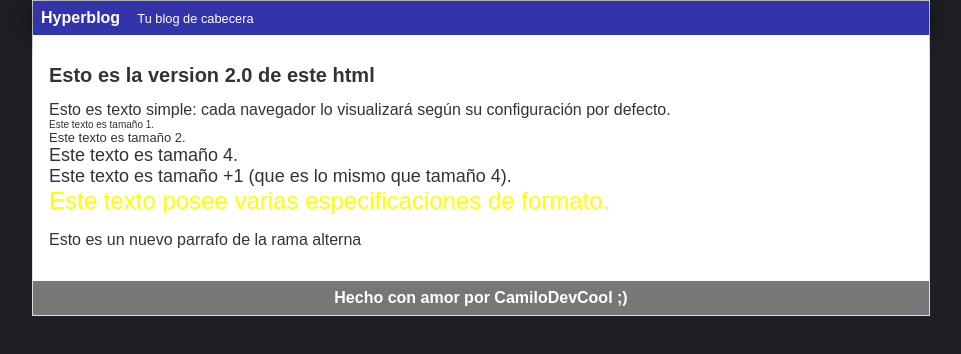
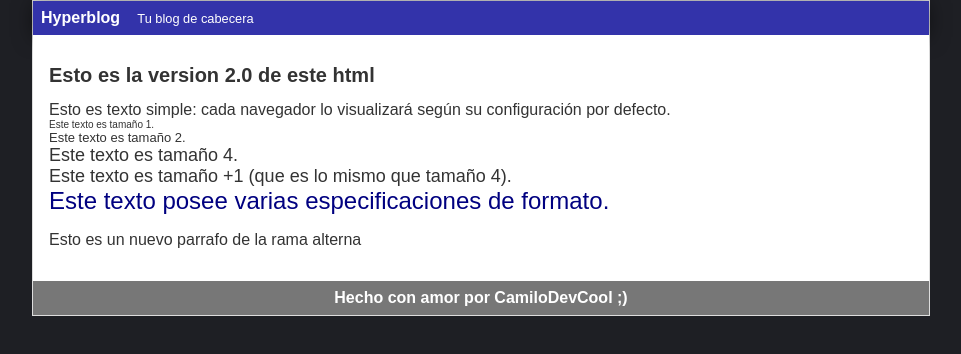
Before and after one commit to johannhitnix/TestPlatzi, a plain HTML site: page index.html in a window 1280 px wide. Shown: the whole page, without its empty margins (159-1120 px from the left). Drawn offline with Linux system fonts and the light colour scheme.

Commit message:
cambio de color en la tipografia

```diff
--- a/index.html
+++ b/index.html
@@ -16,7 +16,7 @@
                 <FONT SIZE="2">Este texto es tamaño 2.</FONT><BR>
                 <FONT SIZE="4">Este texto es tamaño 4.</FONT><BR>
                 <FONT SIZE="+1">Este texto es tamaño +1 (que es lo mismo que tamaño 4).</FONT><BR>
-                <FONT FACE="Arial" SIZE="5" COLOR="FFFF00">Este texto posee varias especificaciones de formato.</FONT>
+                <FONT FACE="Arial" SIZE="5" COLOR="000080">Este texto posee varias especificaciones de formato.</FONT>
                 <p>Esto es un nuevo parrafo de la rama alterna</p>
             </div>
             <div id="footer">
```
